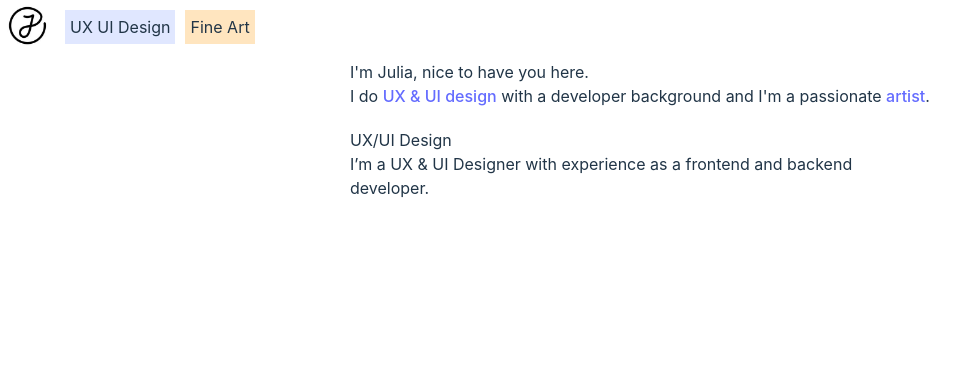
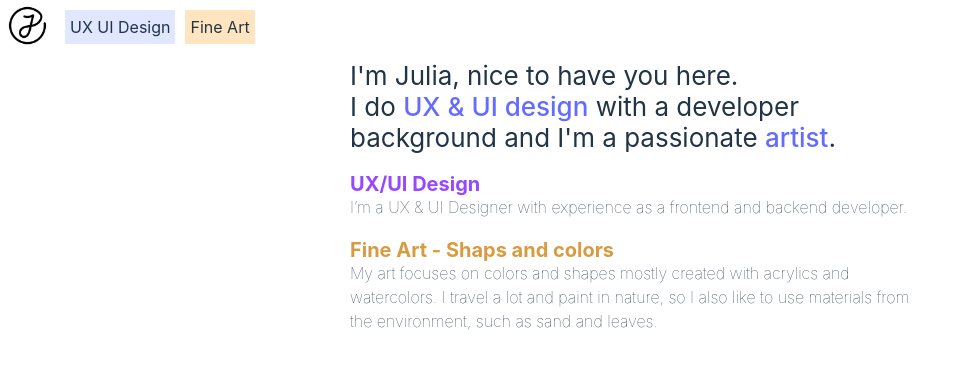
Before and after one commit to Juliiia/my_page, a React (Vite) app in the folder my_page/: page / in a window 1280 px wide. Shown: the top 368 px of the page, without its empty margins (0-980 px from the left). Built offline with nearby package versions, Linux system fonts and the light colour scheme.

Commit message:
adjust styling

```diff
--- /dev/null
+++ b/my_page/src/assets/js/constants.js
@@ -0,0 +1,16 @@
+const basicFontSize = 16;
+
+export default {
+    // font sizes
+    fontSizeText: `${basicFontSize}px`,
+    fontSizeSectionTitle: `${basicFontSize + 4}px`,
+    fontSizeTopSection: `${basicFontSize + 10}px`,
+
+    // color
+    colorDesign1: '#e0e7ff', // for background colors
+    colorDesign2: '#9747FF', // for text
+
+    colorArt1: '#FFE5BF', // for background colors
+    colorArt2: '#D89B41', // for text
+
+}
--- a/my_page/src/components/body.tsx
+++ b/my_page/src/components/body.tsx
@@ -1,7 +1,7 @@
 import styled from 'styled-components';
 import React from 'react';
 import TopSection from "./topSection";
-import MainSection from "./mainSection";
+import DefaultSection from "./defaultSection";
 
 const StyledBodyDiv = styled.div`
 	height: 100%;
@@ -10,13 +10,22 @@ const StyledBodyDiv = styled.div`
 
 const Body = () => {
     return (
-        <StyledBodyDiv>
+        <>
             <TopSection />
-            <MainSection
-                title = "UX/UI Design"
-                content = "I’m a UX & UI Designer with experience as a frontend and backend developer."
-            />
-        </StyledBodyDiv>
+            <StyledBodyDiv>
+                <DefaultSection
+                    topic = "design"
+                    title = "UX/UI Design"
+                    content = "I’m a UX & UI Designer with experience as a frontend and backend developer."
+                />
+
+                <DefaultSection
+                    topic = "art"
+                    title = "Fine Art - Shaps and colors"
+                    content = "My art focuses on colors and shapes mostly created with acrylics and watercolors. I travel a lot and paint in nature, so I also like to use materials from the environment, such as sand and leaves."
+                />
+            </StyledBodyDiv>
+        </>
     )
 }
 
--- /dev/null
+++ b/my_page/src/components/defaultSection.tsx
@@ -0,0 +1,47 @@
+import styled from 'styled-components';
+import React from 'react';
+import constants from '../assets/js/constants.js'
+
+const StyledSMainSectionDiv = styled.div`
+    padding: 10px;
+    max-width: 600px;
+    margin-left: auto;
+    margin-right: auto;
+`;
+
+const StyledTitle = styled.h1`
+    font-size: ${constants.fontSizeSectionTitle};
+    color: ${(props: { topic: string; }) => {
+        if(props.topic == 'design') {
+            return constants.colorDesign2;
+        } else if(props.topic == 'art') {
+            return constants.colorArt2;
+        } else {
+            return 'black';
+        }
+    }};
+    font-weight: bold;
+`;
+
+const StyledParagraph = styled.p`
+    font-size: ${constants.fontSizeText};
+    font-weight: lighter;
+`;
+//children?: React.ReactNode
+
+type SectionProps = {
+    topic: 'design' | 'art';
+    title: string;
+    content: string;
+};
+
+const DefaultSection = ({topic, title, content}:SectionProps) => {
+    return (
+        <StyledSMainSectionDiv>
+            <StyledTitle topic={topic}>{title}</StyledTitle>
+            <StyledParagraph>{content}</StyledParagraph>
+        </StyledSMainSectionDiv>
+    )
+};
+
+export default DefaultSection;
--- a/my_page/src/components/mainSection.tsx
+++ /dev/null
@@ -1,27 +0,0 @@
-import styled from 'styled-components';
-import React from 'react';
-
-const StyledSMainSectionDiv = styled.div`
-    padding: 10px;
-    max-width: 600px;
-    margin-left: auto;
-    margin-right: auto;
-`;
-
-//children?: React.ReactNode
-
-type SectionProps = {
-    title: string;
-    content: string;
-};
-
-const MainSection = ({title, content}:SectionProps) => {
-    return (
-        <StyledSMainSectionDiv>
-            <h2>{title}</h2>
-            <p>{content}</p>
-        </StyledSMainSectionDiv>
-    )
-};
-
-export default MainSection;
--- a/my_page/src/components/navbar.tsx
+++ b/my_page/src/components/navbar.tsx
@@ -1,6 +1,7 @@
 // @ts-ignore
 import styled from 'styled-components';
 import React from 'react';
+import constants from '../assets/js/constants.js'
 
 const StyledNavbarDiv = styled.div`
 	height: 50px;
@@ -27,11 +28,12 @@ const StyledNavbarLink = styled.div`
 `;
 
 const StyledNavbarLinkDesign = styled(StyledNavbarLink)`
-    background-color: #E0E7FF;
+    background-color: ${constants.colorDesign1};
+    font-size: ${constants.fontSizeText};
 `;
 
 const StyledNavbarLinkArt = styled(StyledNavbarLink)`
-    background-color: #FFE5BF;
+    background-color: ${constants.colorArt1};
 `;
 
 const Navbar = () => {
--- a/my_page/src/components/topSection.tsx
+++ b/my_page/src/components/topSection.tsx
@@ -1,11 +1,14 @@
 import styled from 'styled-components';
 import React from 'react';
+import constants from '../assets/js/constants.js'
 
 const StyledTopSectionDiv = styled.div`
     padding: 10px;
     max-width: 600px;
     margin-left: auto;
     margin-right: auto;
+    font-size: ${constants.fontSizeTopSection};
+    line-height: initial;
 `;
 
 const TopSection = () => {
```
